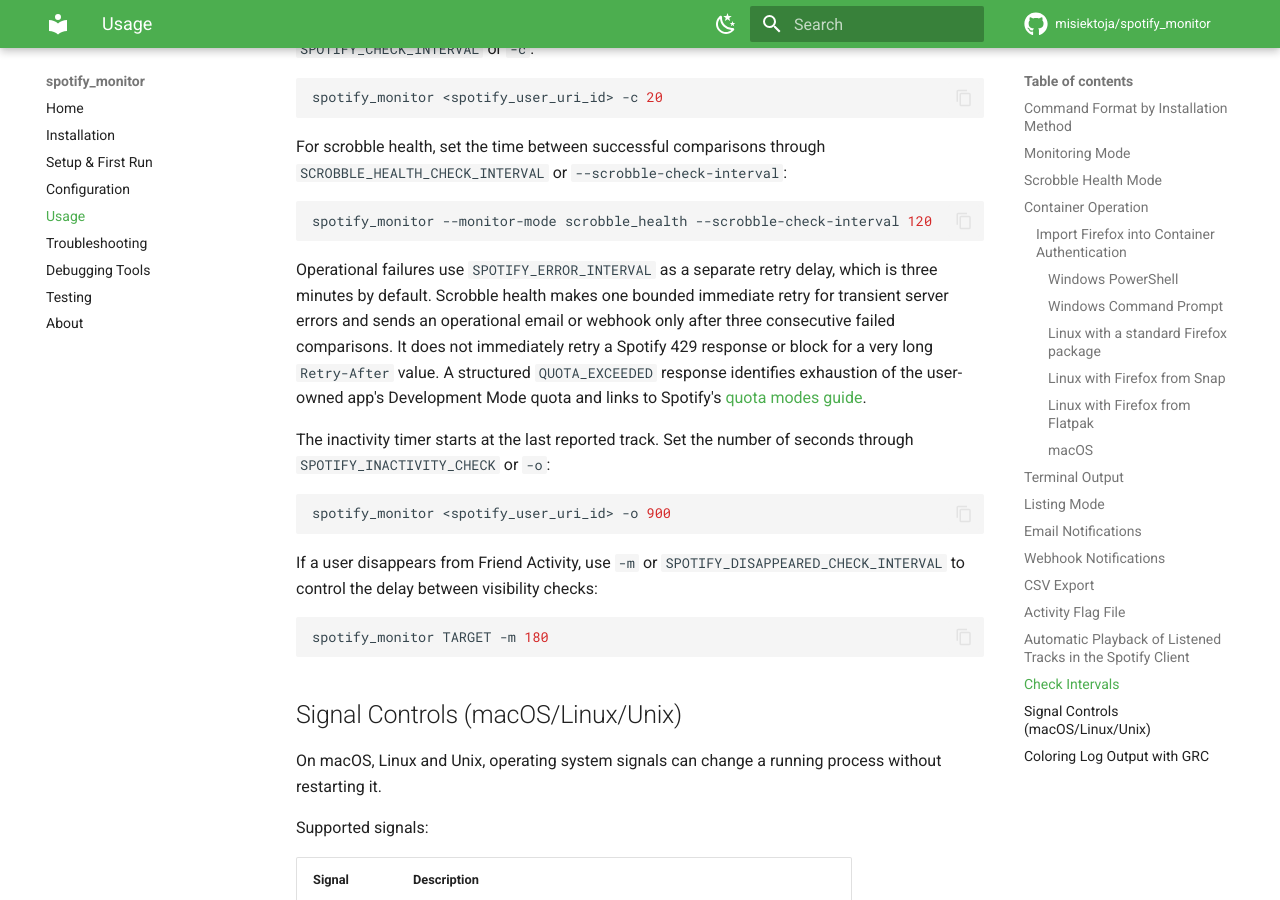
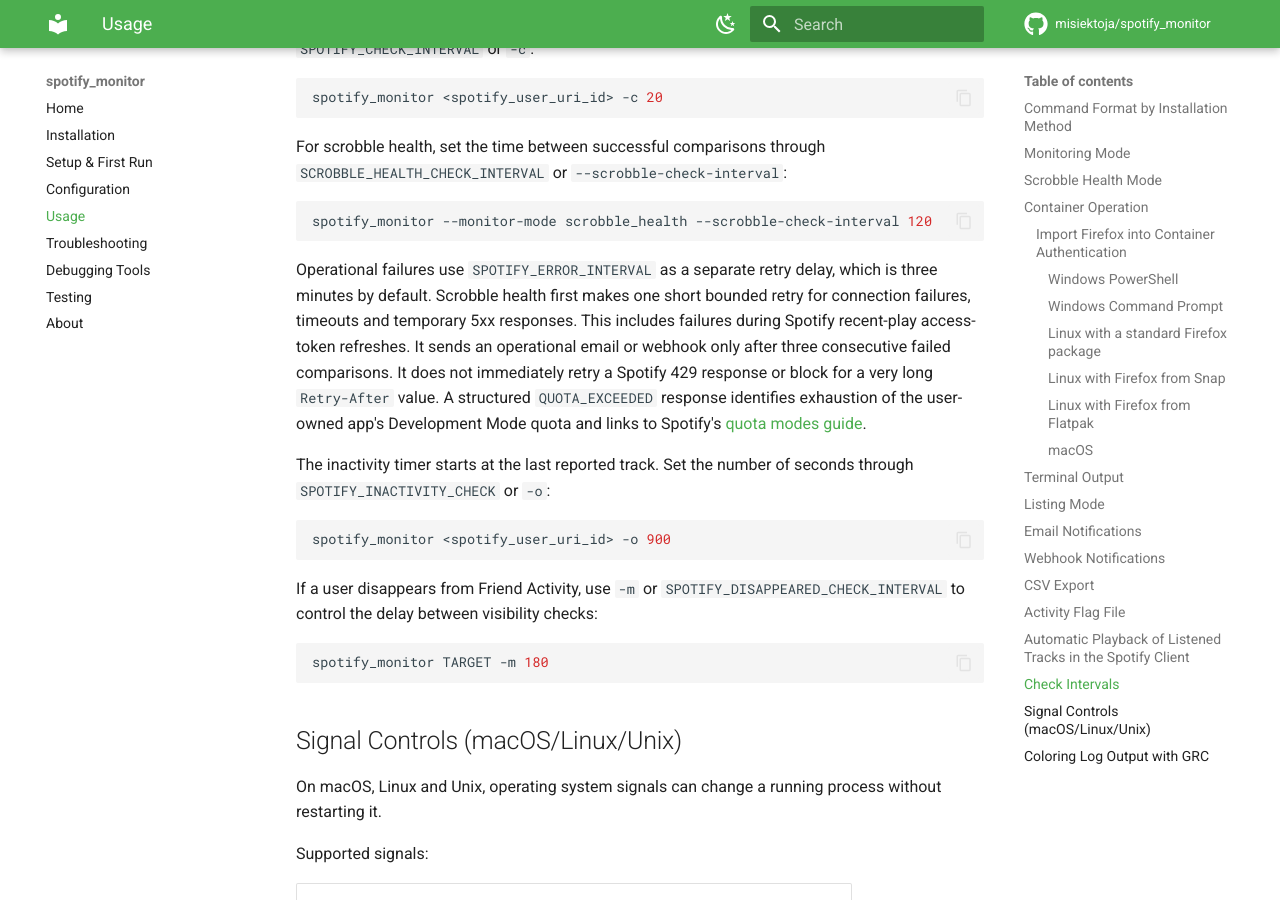
Before and after one commit to misiektoja/spotify_monitor, an MkDocs documentation site: the page built from docs/usage.md, in a window 1280 px wide and 900 px high, scrolled down 13945 px. Built offline with MkDocs 1.6.1 and Material for MkDocs 9.7.7, drawn with Linux system fonts in a browser that asks for light colours; comment, search, counter and statistics services are not loaded.

Commit message:
docs(usage): explain token refresh retries

````diff
--- a/docs/usage.md
+++ b/docs/usage.md
@@ -515,7 +515,7 @@
 spotify_monitor --monitor-mode scrobble_health --scrobble-check-interval 120
 ```
 
-Operational failures use `SPOTIFY_ERROR_INTERVAL` as a separate retry delay, which is three minutes by default. Scrobble health makes one bounded immediate retry for transient server errors and sends an operational email or webhook only after three consecutive failed comparisons. It does not immediately retry a Spotify 429 response or block for a very long `Retry-After` value. A structured `QUOTA_EXCEEDED` response identifies exhaustion of the user-owned app's Development Mode quota and links to Spotify's [quota modes guide](https://developer.spotify.com/documentation/web-api/concepts/quota-modes).
+Operational failures use `SPOTIFY_ERROR_INTERVAL` as a separate retry delay, which is three minutes by default. Scrobble health first makes one short bounded retry for connection failures, timeouts and temporary 5xx responses. This includes failures during Spotify recent-play access-token refreshes. It sends an operational email or webhook only after three consecutive failed comparisons. It does not immediately retry a Spotify 429 response or block for a very long `Retry-After` value. A structured `QUOTA_EXCEEDED` response identifies exhaustion of the user-owned app's Development Mode quota and links to Spotify's [quota modes guide](https://developer.spotify.com/documentation/web-api/concepts/quota-modes).
 
 The inactivity timer starts at the last reported track. Set the number of seconds through `SPOTIFY_INACTIVITY_CHECK` or `-o`:
 
````
